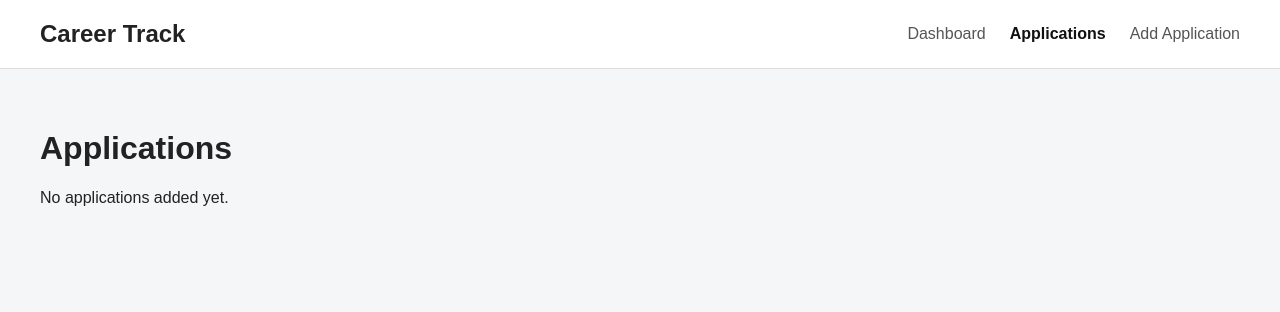
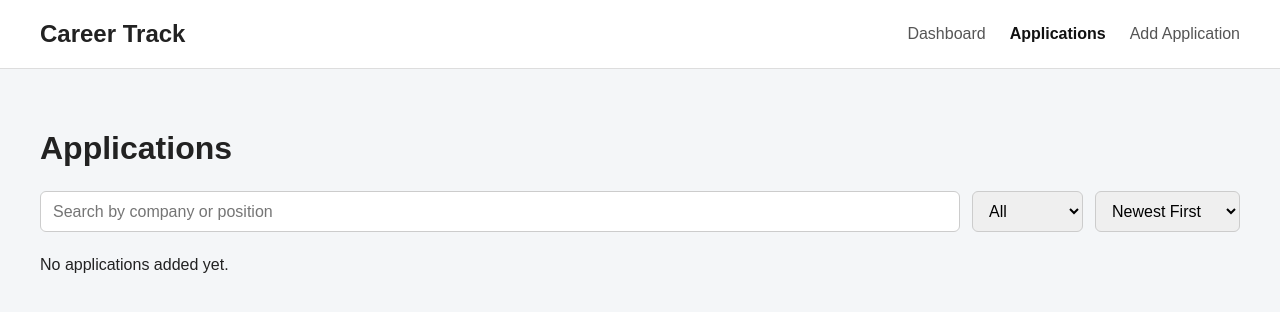
Before and after one commit to kdinethdovindu/React-job-tracker, a React (Vite) app: page /applications in a window 1280 px wide. Shown: the top 312 px of the page. Built offline with nearby package versions, Linux system fonts and the light colour scheme.

Commit message:
Add application search filtering and sorting

```diff
--- a/src/index.css
+++ b/src/index.css
@@ -144,3 +144,22 @@ textarea{
   color: #111;
   font-weight: bold;
 }
+
+.application-controls {
+  display: flex;
+  gap: 12px;
+  flex-wrap: wrap;
+  margin: 24px 0;
+}
+
+.application-controls input,
+.application-controls select {
+  padding: 10px 12px;
+  border: 1px solid #ccc;
+  border-radius: 6px;
+}
+
+.application-controls input {
+  min-width: 260px;
+  flex: 1;
+}
--- a/src/pages/Applications.jsx
+++ b/src/pages/Applications.jsx
@@ -1,16 +1,87 @@
 
 import ApplicationCard from "../components/ApplicationCard";
+import { useState } from "react";
 
 function Applications({ applications }) {
+  const [searchTerm,setSearchTerm] = useState("");
+  const [statusFilter,setStatusFilter] = useState("All");
+  const [sortOption, setSortOption] = useState("newest");
+  const filteredApplication = applications.filter(
+    (application) => {
+      const search = searchTerm.toLowerCase();
+      const matchsSearch =
+            application.company.toLowerCase().includes(search) ||
+            application.position.toLowerCase().includes(search);
+
+      const matchsStatus =
+           statusFilter === "All"||
+           application.status === statusFilter;
+
+      return matchsSearch && matchsStatus;
+
+
+    }
+  );
+
+  const sortedApplications = [...filteredApplication].sort(
+    (a, b) => {
+      if (sortOption === "newest") {
+        return new Date(b.appliedDate) - new Date(a.appliedDate);
+      }
+
+      if (sortOption === "oldest") {
+        return new Date(a.appliedDate) - new Date(b.appliedDate);
+      }
+
+      if (sortOption === "company") {
+        return a.company.localeCompare(b.company);
+      }
+
+      return 0;
+    }
+  );
+
+
   return (
     <main>
       <h1>Applications</h1>
 
-      {applications.length === 0 ? (
+      <div className="application-controls">
+        <input
+          type="text"
+          placeholder="Search by company or position"
+          value={searchTerm}
+          onChange={(event) => setSearchTerm(event.target.value)}
+        />
+
+
+        <select
+          value={statusFilter}
+          onChange={(event) => setStatusFilter(event.target.value)}
+        >
+          <option value="All">All</option>
+          <option value="Applied">Applied</option>
+          <option value="Interview">Interview</option>
+          <option value="Offer">Offer</option>
+          <option value="Rejected">Rejected</option>
+
+        </select>
+
+        <select
+          value={sortOption}
+          onChange={(event) => setSortOption(event.target.value)}
+        >
+          <option value="newest">Newest First</option>
+          <option value="oldest">Oldest First</option>
+          <option value="company">Company A-Z</option>
+        </select>
+      </div>
+
+      {sortedApplications.length === 0 ? (
         <p>No applications added yet.</p>
       ) : (
         <div className="applications-list">
-          {applications.map((application) => (
+          {sortedApplications.map((application) => (
             <ApplicationCard
               key={application.id}
               application={application}
```
